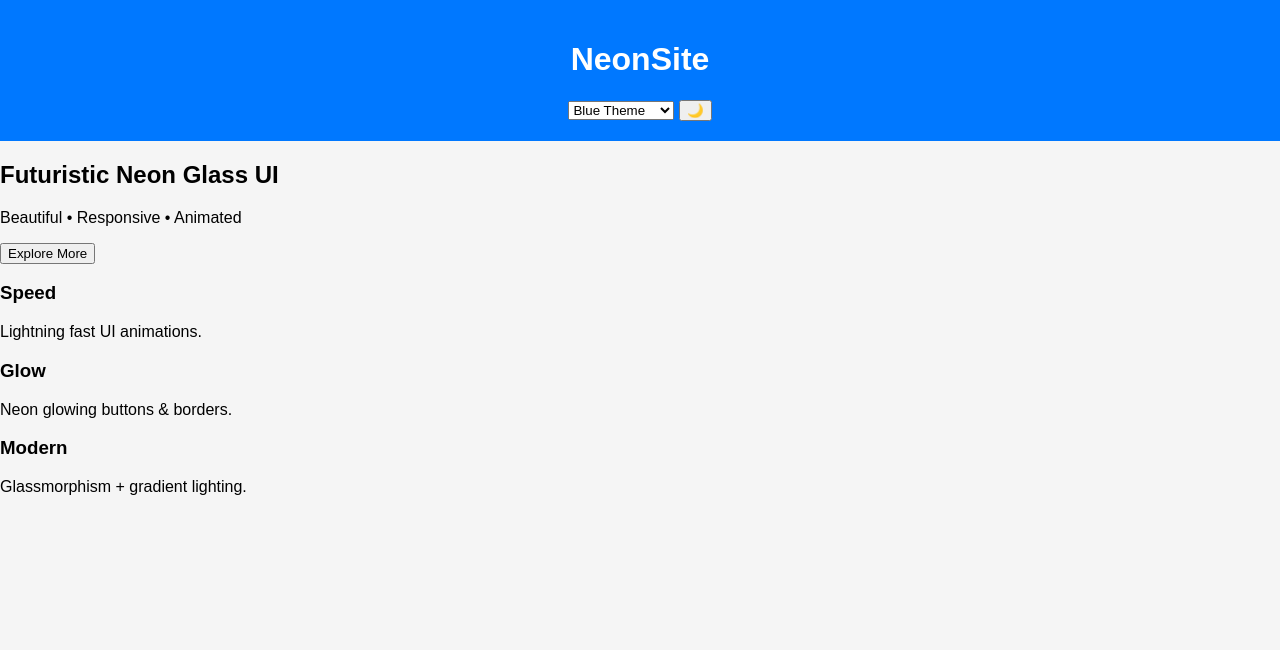
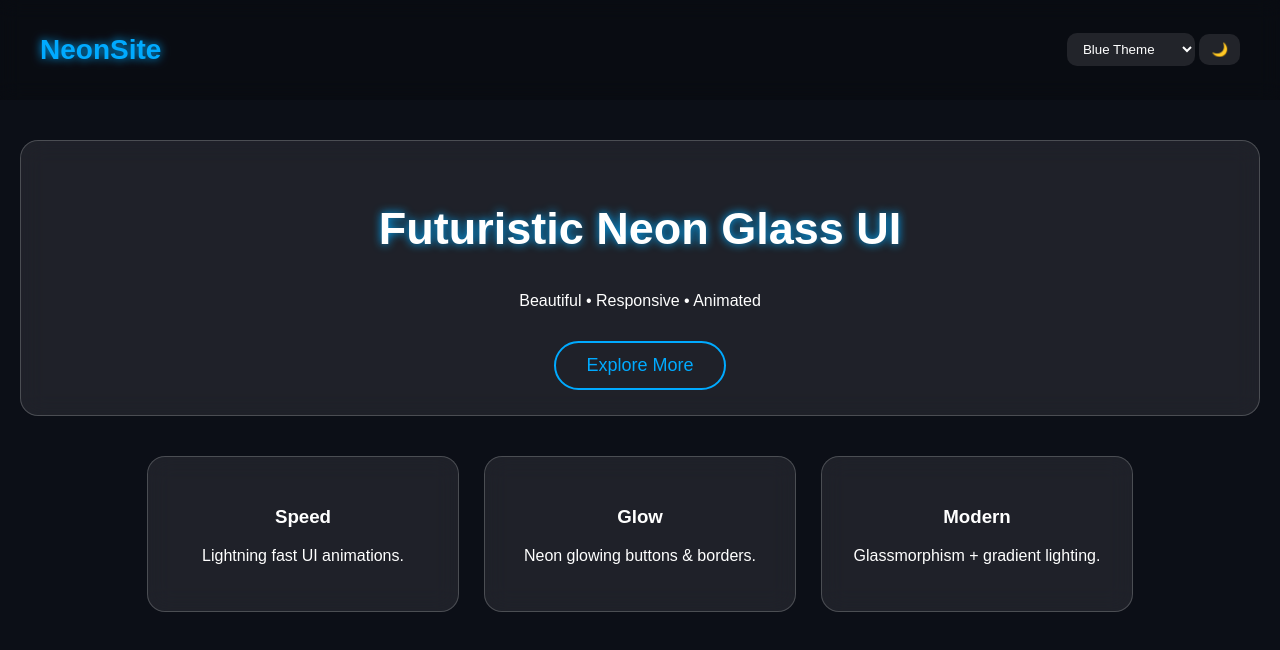
Before and after one commit to snithishkumar28092006-hash/local-services-directory, a plain HTML site: page index.html in a window 1280 px wide. Drawn offline with Linux system fonts and the light colour scheme.

Commit message:
Refactor styles for theme and layout enhancements

```diff
--- a/style.css
+++ b/style.css
@@ -1,33 +1,125 @@
+/* --- Base --- */
 body {
-    font-family: Arial, sans-serif;
     margin: 0;
-    background: #f5f5f5;
+    font-family: 'Poppins', sans-serif;
+    background: var(--bg);
+    color: var(--text);
+    transition: 0.3s;
 }
 
-header {
-    background: #0078ff;
-    color: white;
-    padding: 20px;
-    text-align: center;
+:root {
+    --blue: #00aaff;
+    --purple: #c400ff;
+    --green: #00ff9d;
+
+    --theme: var(--blue);
+
+    --bg: #0c0f17;
+    --text: #ffffff;
 }
 
-#searchBox {
-    padding: 10px;
-    width: 80%;
-    margin-top: 10px;
-    border-radius: 5px;
-    border: none;
+.light-mode {
+    --bg: #e8e8e8;
+    --text: #111;
 }
 
-.category {
-    background: white;
-    margin: 15px;
-    padding: 15px;
-    border-radius: 8px;
-    box-shadow: 0 2px 5px rgba(0,0,0,0.1);
+/* --- Neon Glow --- */
+.glow {
+    box-shadow: 0 0 15px var(--theme);
 }
 
-.service {
-    padding: 10px 0;
-    border-bottom: 1px solid #ddd;
+/* --- Glassmorphism --- */
+.glass {
+    background: rgba(255,255,255,0.08);
+    border: 1px solid rgba(255,255,255,0.2);
+    border-radius: 18px;
+    backdrop-filter: blur(12px);
+    padding: 25px;
+    animation: fadeIn 1.2s;
 }
+
+/* --- Header --- */
+header {
+    display: flex;
+    justify-content: space-between;
+    align-items: center;
+    padding: 15px 40px;
+    background: rgba(0,0,0,0.2);
+    backdrop-filter: blur(10px);
+    position: sticky;
+    top: 0;
+}
+
+.logo {
+    font-size: 28px;
+    color: var(--theme);
+    text-shadow: 0 0 10px var(--theme);
+}
+
+.controls select,
+#modeToggle {
+    padding: 8px 12px;
+    border-radius: 10px;
+    border: none;
+    background: rgba(255,255,255,0.1);
+    color: var(--text);
+    outline: none;
+    cursor: pointer;
+}
+
+/* --- Hero Section --- */
+.hero {
+    text-align: center;
+    margin: 40px 20px;
+}
+
+.hero h2 {
+    font-size: 45px;
+    text-shadow: 0 0 10px var(--theme);
+}
+
+.neon-btn {
+    margin-top: 15px;
+    padding: 12px 30px;
+    border-radius: 30px;
+    border: 2px solid var(--theme);
+    background: transparent;
+    color: var(--theme);
+    font-size: 18px;
+    cursor: pointer;
+    transition: 0.3s;
+}
+
+.neon-btn:hover {
+    background: var(--theme);
+    color: black;
+    box-shadow: 0 0 20px var(--theme);
+}
+
+/* --- Cards --- */
+.cards {
+    display: flex;
+    flex-wrap: wrap;
+    justify-content: center;
+    gap: 25px;
+    margin: 30px;
+}
+
+.card {
+    width: 250px;
+    text-align: center;
+    padding: 30px;
+    border-radius: 18px;
+    transition: 0.3s;
+}
+
+.card:hover {
+    transform: translateY(-10px);
+    box-shadow: 0 0 20px var(--theme);
+}
+
+/* --- Animation --- */
+@keyframes fadeIn {
+    from { opacity: 0; transform: translateY(20px); }
+    to { opacity: 1; transform: translateY(0); }
+}
```
